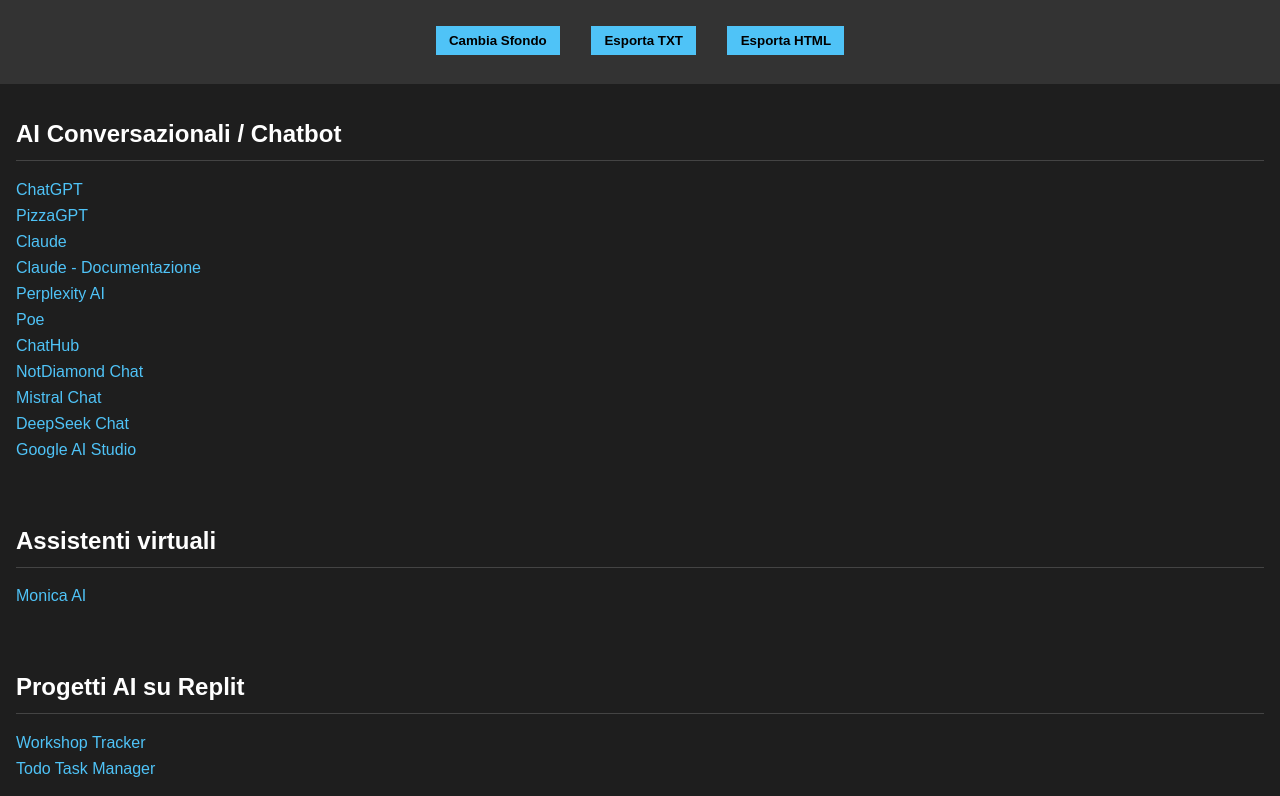
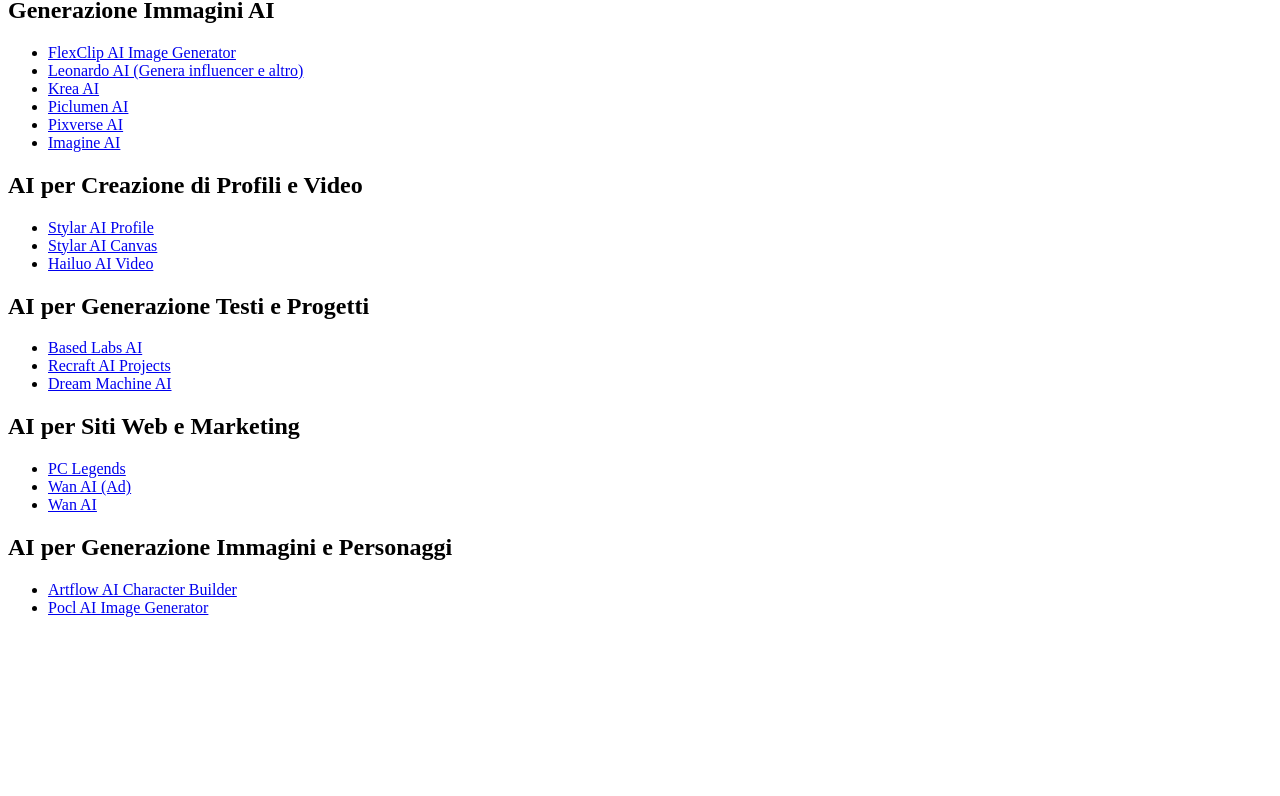
Before and after one commit to mor00ai/aiapp, a plain HTML site: page index.html in a window 1280 px wide. Shown: the part 83-879 px from the top of the page. After the commit the page ends 800 px from the top, so only its background shows below. Drawn offline with Linux system fonts and the light colour scheme.

Commit message:
Update index.html

```diff
--- a/index.html
+++ b/index.html
@@ -1,131 +1,88 @@
+
 <!DOCTYPE html>
 <html lang="it">
 <head>
   <meta charset="UTF-8">
   <meta name="viewport" content="width=device-width, initial-scale=1.0">
-  <title>AI Directory - PWA</title>
+  <meta http-equiv="X-UA-Compatible" content="ie=edge">
+  <title>AI App</title>
   <link rel="manifest" href="manifest.json">
-  <link rel="icon" href="icon.png">
-  <meta name="theme-color" content="#1e1e1e">
-  <style>
-    body {
-      font-family: Arial, sans-serif;
-      margin: 0;
-      background-color: #1e1e1e;
-      color: #fff;
-    }
-    header {
-      padding: 1em;
-      background: #333;
-      text-align: center;
-    }
-    .category {
-      padding: 1em;
-    }
-    h2 {
-      border-bottom: 1px solid #444;
-      padding-bottom: 0.5em;
-    }
-    ul {
-      list-style: none;
-      padding: 0;
-    }
-    li {
-      margin: 0.5em 0;
-    }
-    a {
-      color: #4fc3f7;
-      text-decoration: none;
-    }
-    a:hover {
-      text-decoration: underline;
-    }
-    button {
-      margin: 1em;
-      padding: 0.5em 1em;
-      background: #4fc3f7;
-      border: none;
-      color: #000;
-      font-weight: bold;
-      cursor: pointer;
-    }
-  </style>
+  <script src="service-worker.js"></script>
 </head>
 <body>
-  <header>
-    <h1>Elenco Intelligenze Artificiali</h1>
-    <button onclick="changeTheme()">Cambia Sfondo</button>
-    <button onclick="exportList('txt')">Esporta TXT</button>
-    <button onclick="exportList('html')">Esporta HTML</button>
-  </header>
+  <h1>Benvenuto nell'AI App</h1>
+  <div>
+    <h2>Generazione Immagini AI</h2>
+    <ul>
+      <li><a href="https://www.flexclip.com/tools/ai-image-generator/" target="_blank">FlexClip AI Image Generator</a></li>
+      <li><a href="https://www.leonardo.ai/" target="_blank">Leonardo AI (Genera influencer e altro)</a></li>
+      <li><a href="https://www.krea.ai/home" target="_blank">Krea AI</a></li>
+      <li><a href="https://www.piclumen.com/" target="_blank">Piclumen AI</a></li>
+      <li><a href="https://app.pixverse.ai/create" target="_blank">Pixverse AI</a></li>
+      <li><a href="https://www.imagine.art/dashboard" target="_blank">Imagine AI</a></li>
+    </ul>
 
-  <main id="content">
-    <div class="category">
-      <h2>AI Conversazionali / Chatbot</h2>
-      <ul>
-        <li><a href="https://chat.openai.com/" target="_blank">ChatGPT</a></li>
-        <li><a href="https://www.pizzagpt.it/" target="_blank">PizzaGPT</a></li>
-        <li><a href="https://claude.ai/chat/2a37d49b-4cc6-4a22-9704-0296120423e1" target="_blank">Claude</a></li>
-        <li><a href="https://docs.anthropic.com/claude/docs/intro-to-prompting" target="_blank">Claude - Documentazione</a></li>
-        <li><a href="https://www.perplexity.ai/" target="_blank">Perplexity AI</a></li>
-        <li><a href="https://poe.com/chat/yfy74anlpt5cmidps" target="_blank">Poe</a></li>
-        <li><a href="https://app.chathub.gg/" target="_blank">ChatHub</a></li>
-        <li><a href="https://chat.notdiamond.ai/" target="_blank">NotDiamond Chat</a></li>
-        <li><a href="https://chat.mistral.ai/chat" target="_blank">Mistral Chat</a></li>
-        <li><a href="https://chat.deepseek.com/" target="_blank">DeepSeek Chat</a></li>
-        <li><a href="https://aistudio.google.com/prompts/new_chat" target="_blank">Google AI Studio</a></li>
-      </ul>
-    </div>
-    <div class="category">
-      <h2>Assistenti virtuali</h2>
-      <ul>
-        <li><a href="https://monica.im/home" target="_blank">Monica AI</a></li>
-      </ul>
-    </div>
-    <div class="category">
-      <h2>Progetti AI su Replit</h2>
-      <ul>
-        <li><a href="https://replit.com/@3c1023d78e/WorkshopTracker" target="_blank">Workshop Tracker</a></li>
-        <li><a href="https://replit.com/@3c1023d78e/TodoTaskManager" target="_blank">Todo Task Manager</a></li>
-      </ul>
-    </div>
-    <div class="category">
-      <h2>Risorse Tecniche</h2>
-      <ul>
-        <li><a href="https://www.bing.com/search?q=github%2Fmustardchef%2Fwsabuilds" target="_blank">GitHub WSABuilds</a></li>
-      </ul>
-    </div>
-  </main>
+    <h2>AI per Creazione di Profili e Video</h2>
+    <ul>
+      <li><a href="https://www.stylar.ai/profile" target="_blank">Stylar AI Profile</a></li>
+      <li><a href="https://www.stylar.ai/canvas?id=11397164" target="_blank">Stylar AI Canvas</a></li>
+      <li><a href="https://hailuoai.video/" target="_blank">Hailuo AI Video</a></li>
+    </ul>
+
+    <h2>AI per Generazione Testi e Progetti</h2>
+    <ul>
+      <li><a href="https://www.basedlabs.ai/" target="_blank">Based Labs AI</a></li>
+      <li><a href="https://www.recraft.ai/projects" target="_blank">Recraft AI Projects</a></li>
+      <li><a href="https://dream-machine.lumalabs.ai/board/new" target="_blank">Dream Machine AI</a></li>
+    </ul>
+
+    <h2>AI per Siti Web e Marketing</h2>
+    <ul>
+      <li><a href="https://www.thepclegends.com/" target="_blank">PC Legends</a></li>
+      <li><a href="https://www.wan-ai.org/?utm_source=google_ad&utm_medium=cpc&utm_campaign=wan2.1&gad_source=1&gclid=Cj0KCQjwytS-BhCKARIsAMGJyzqRMouz1mrEnzNweo0vD_ytX03N33_8qMm8GnnH-FgEQ81nlL7y3oMaAnBMEALw_wcB" target="_blank">Wan AI (Ad)</a></li>
+      <li><a href="https://www.wan-ai.org/" target="_blank">Wan AI</a></li>
+    </ul>
+
+    <h2>AI per Generazione Immagini e Personaggi</h2>
+    <ul>
+      <li><a href="https://app.artflow.ai/character-builder?feature=actors" target="_blank">Artflow AI Character Builder</a></li>
+      <li><a href="https://www.pocl.com" target="_blank">Pocl AI Image Generator</a></li>
+    </ul>
+  </div>
+
+  <!-- Bottone per forzare l'aggiornamento della cache -->
+  <button id="updateBtn" style="position: fixed; bottom: 20px; right: 20px; padding: 10px 15px; font-size: 14px; display: none;">
+    🔄 Aggiorna AI
+  </button>
 
   <script>
-    let dark = true;
-    function changeTheme() {
-      document.body.style.backgroundColor = dark ? '#fff' : '#1e1e1e';
-      document.body.style.color = dark ? '#000' : '#fff';
-      dark = !dark;
-    }
+    if ('serviceWorker' in navigator) {
+      let refreshing = false;
+      navigator.serviceWorker.register('service-worker.js').then(function (registration) {
+        registration.addEventListener('updatefound', function () {
+          const newWorker = registration.installing;
+          newWorker.addEventListener('statechange', function () {
+            if (newWorker.state === 'installed' && navigator.serviceWorker.controller) {
+              document.getElementById('updateBtn').style.display = 'block';
+            }
+          });
+        });
+      });
 
-    function exportList(type) {
-      let content = document.querySelector('#content').innerHTML;
-      let blob;
-      if (type === 'txt') {
-        let text = document.querySelectorAll('a');
-        let out = '';
-        text.forEach(el => {
-          out += `${el.innerText}: ${el.href}\n`;
+      navigator.serviceWorker.addEventListener('controllerchange', function () {
+        if (!refreshing) {
+          window.location.reload();
+          refreshing = true;
+        }
+      });
+
+      document.getElementById('updateBtn').addEventListener('click', function () {
+        navigator.serviceWorker.getRegistration().then(function (reg) {
+          if (reg && reg.waiting) {
+            reg.waiting.postMessage({ type: 'SKIP_WAITING' });
+          }
         });
-        blob = new Blob([out], { type: 'text/plain' });
-      } else {
-        blob = new Blob([`<html><body>${content}</body></html>`], { type: 'text/html' });
-      }
-      const link = document.createElement('a');
-      link.href = URL.createObjectURL(blob);
-      link.download = `ai-list.${type}`;
-      link.click();
-    }
-
-    if ('serviceWorker' in navigator) {
-      navigator.serviceWorker.register('service-worker.js');
+      });
     }
   </script>
 </body>
```
